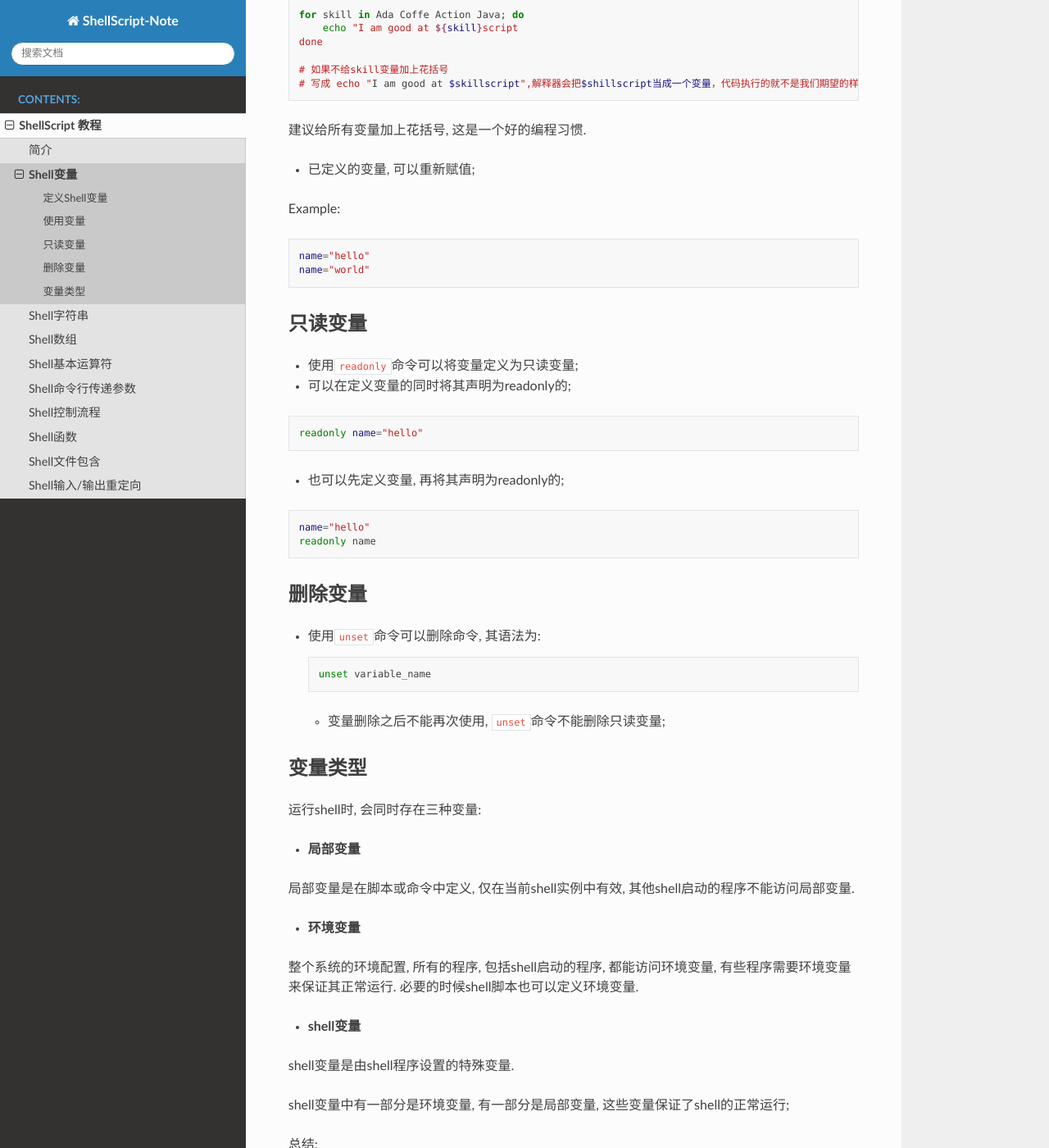
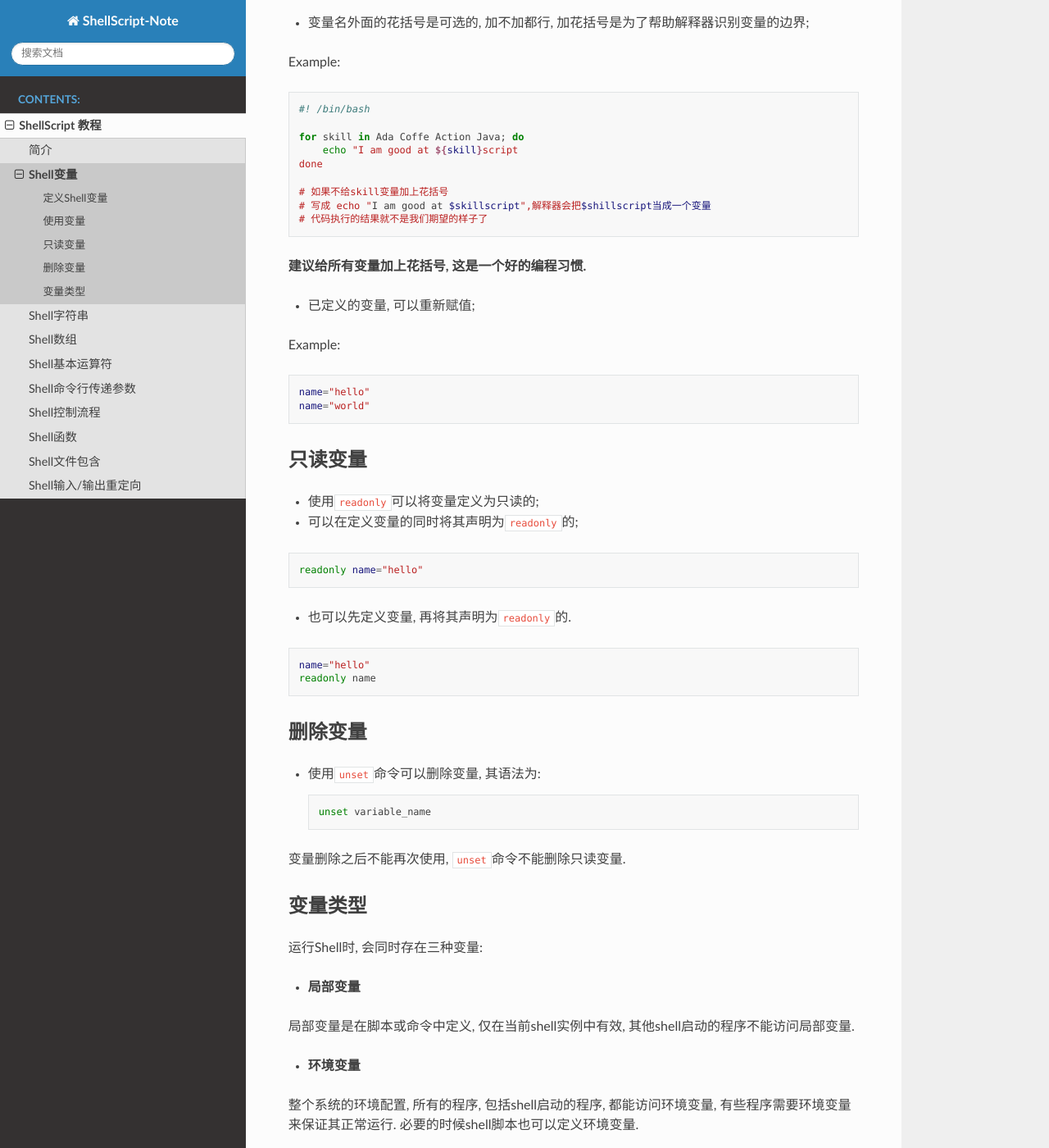
Before and after one commit to My-LearningNotes/ShellScript, a Sphinx documentation site: the page built from source/tutorial/variable.rst, in a window 1280 px wide and 1400 px high, scrolled down 804 px. Shown: the whole window at 82% size. Built offline with Sphinx 7.4.7 and the Read the Docs theme 2.0.0, drawn with Linux system fonts in a browser that asks for light colours; some of the changed text lies outside the part shown.

Commit message:
修改关于变量的笔记

```diff
--- a/source/tutorial/variable.rst
+++ b/source/tutorial/variable.rst
@@ -44,9 +51,10 @@ Example:
     done
 
     # 如果不给skill变量加上花括号
-    # 写成 echo "I am good at $skillscript",解释器会把$shillscript当成一个变量，代码执行的就不是我们期望的样子了
+    # 写成 echo "I am good at $skillscript",解释器会把$shillscript当成一个变量
+    # 代码执行的结果就不是我们期望的样子了
 
-建议给所有变量加上花括号, 这是一个好的编程习惯.
+**建议给所有变量加上花括号, 这是一个好的编程习惯.**
 
 -   已定义的变量, 可以重新赋值;
 
@@ -61,15 +69,15 @@ Example:
 只读变量
 --------
 
--   使用\ ``readonly``\ 命令可以将变量定义为只读变量;
+-   使用\ ``readonly``\ 可以将变量定义为只读的;
 
--   可以在定义变量的同时将其声明为readonly的;
+-   可以在定义变量的同时将其声明为\ ``readonly``\ 的;
 
 .. code-block:: bash
 
     readonly name="hello"
 
--   也可以先定义变量, 再将其声明为readonly的;
+-   也可以先定义变量, 再将其声明为\ ``readonly``\ 的.
 
 .. code-block:: bash
 
@@ -80,19 +88,19 @@ Example:
 删除变量
 --------
 
--   使用\ ``unset``\ 命令可以删除命令, 其语法为:
+-   使用\ ``unset``\ 命令可以删除变量, 其语法为:
 
     .. code-block:: bash
 
         unset variable_name
 
-    * 变量删除之后不能再次使用, ``unset``\ 命令不能删除只读变量;
+变量删除之后不能再次使用, ``unset``\ 命令不能删除只读变量.
 
 
 变量类型
 --------
 
-运行shell时, 会同时存在三种变量:
+运行Shell时, 会同时存在三种变量:
 
 -   **局部变量**
 
@@ -103,9 +111,9 @@ Example:
 整个系统的环境配置, 所有的程序, 包括shell启动的程序, 都能访问环境变量, 有些程序需要环境变量来保证其正常运行.
 必要的时候shell脚本也可以定义环境变量.
 
--   **shell变量**
+-   **Shell变量**
 
-shell变量是由shell程序设置的特殊变量.
+Shell变量是由Shell程序设置的特殊变量.
 
 shell变量中有一部分是环境变量, 有一部分是局部变量, 这些变量保证了shell的正常运行;
 
```
Also changed, not shown: other parts of source/tutorial/variable.rst (+9 -2 lines).
